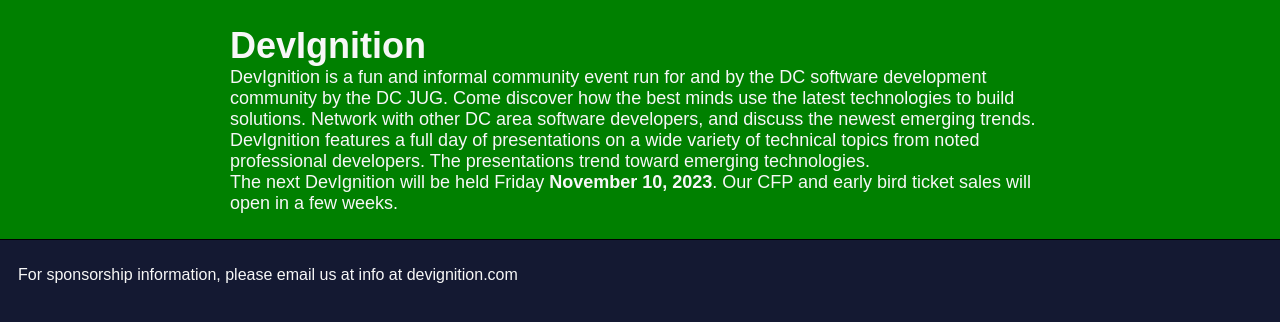
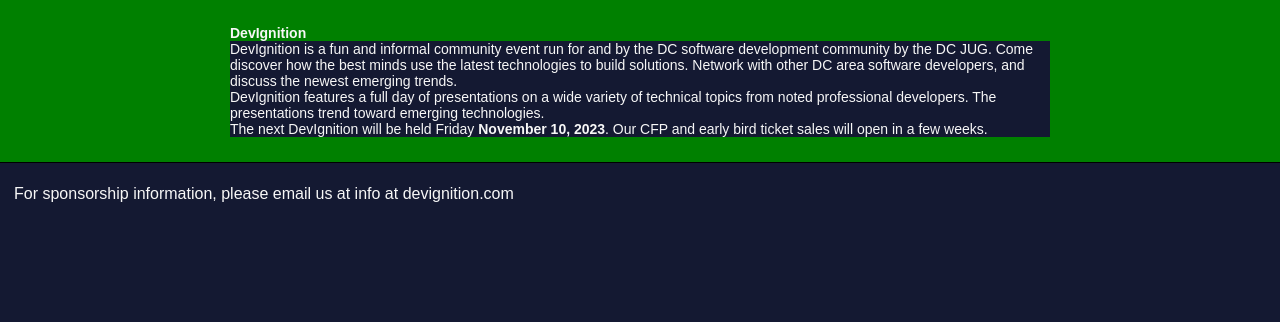
Before and after one commit to gothamgo/devignition, a Jekyll site: the page built from index.html, in a window 1280 px wide. Shown: the top 322 px of the page. Built offline with Jekyll 4.4.1, drawn with Linux system fonts in a browser that asks for light colours; some web fonts are replaced.

Commit message:
Update default.html

```diff
--- a/_layouts/default.html
+++ b/_layouts/default.html
@@ -28,8 +28,13 @@
       padding: 0;
       box-sizing: border-box;
       color: #f7f7f7;
+      font-family: 'Ysabeau Infant', sans-serif;
+      font-size: 14px;
     }
     body {
+      background-color: #141932;
+    }
+    p {
       background-color: #141932;
     }
   </style>
```
